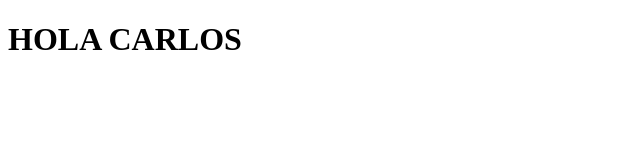
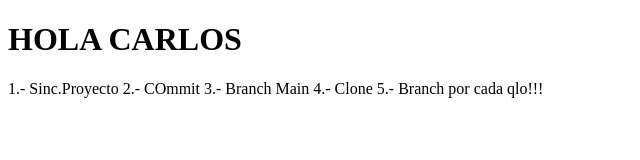
Before and after one commit to calvarezmanzo/Prueba-Bootcamp, a plain HTML site: page index.html in a window 1280 px wide. Shown: the whole page, without its empty margins (0-640 px from the left). Drawn offline with Linux system fonts and the light colour scheme.

Commit message:
Version desde rama Carlos

```diff
--- a/index.html
+++ b/index.html
@@ -8,5 +8,11 @@
 <body>
     <h1>HOLA CARLOS</h1>
 
+    1.- Sinc.Proyecto
+    2.- COmmit
+    3.- Branch Main
+    4.- Clone
+    5.- Branch por cada qlo!!!
+
 </body>
 </html>
```
